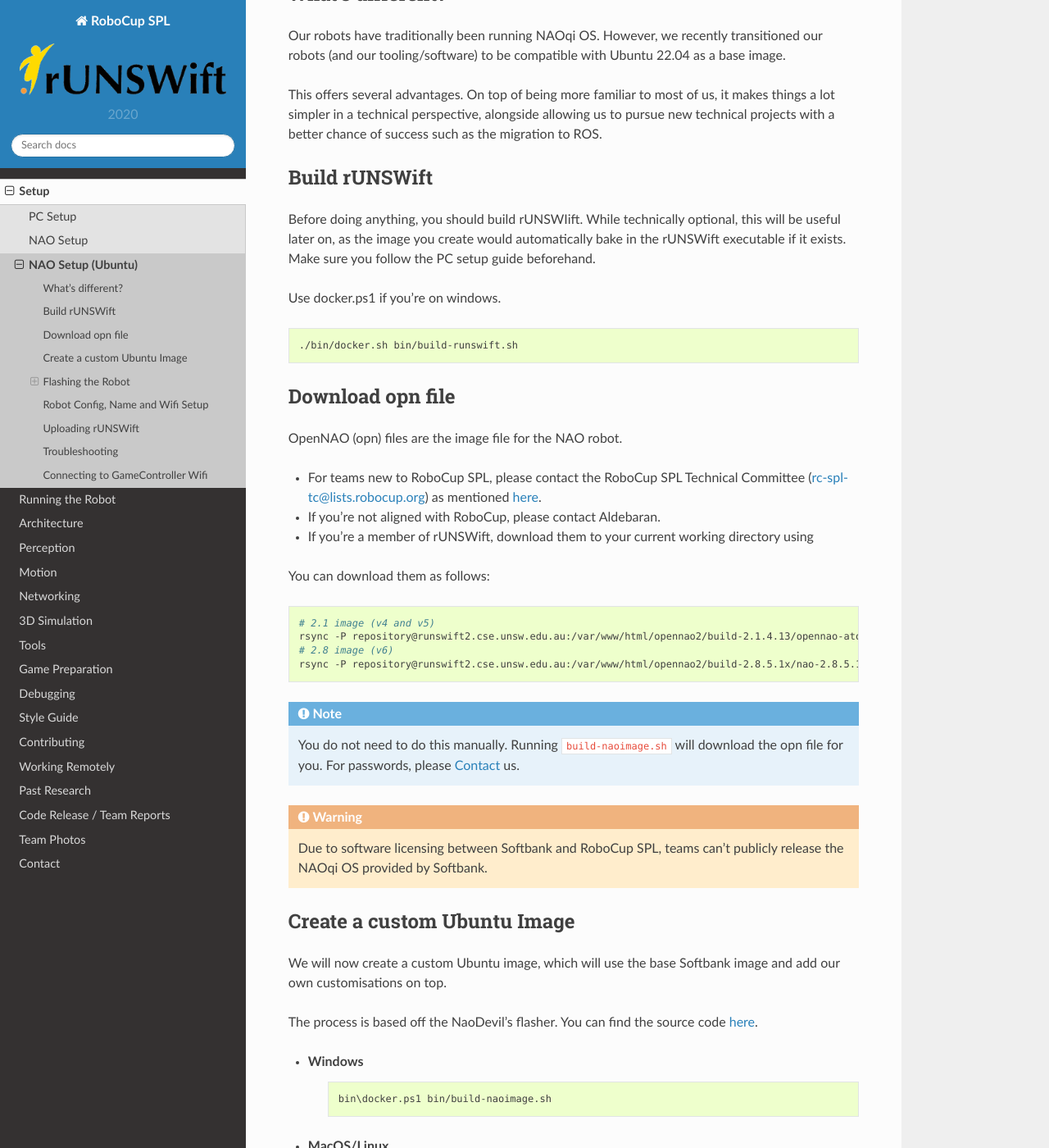
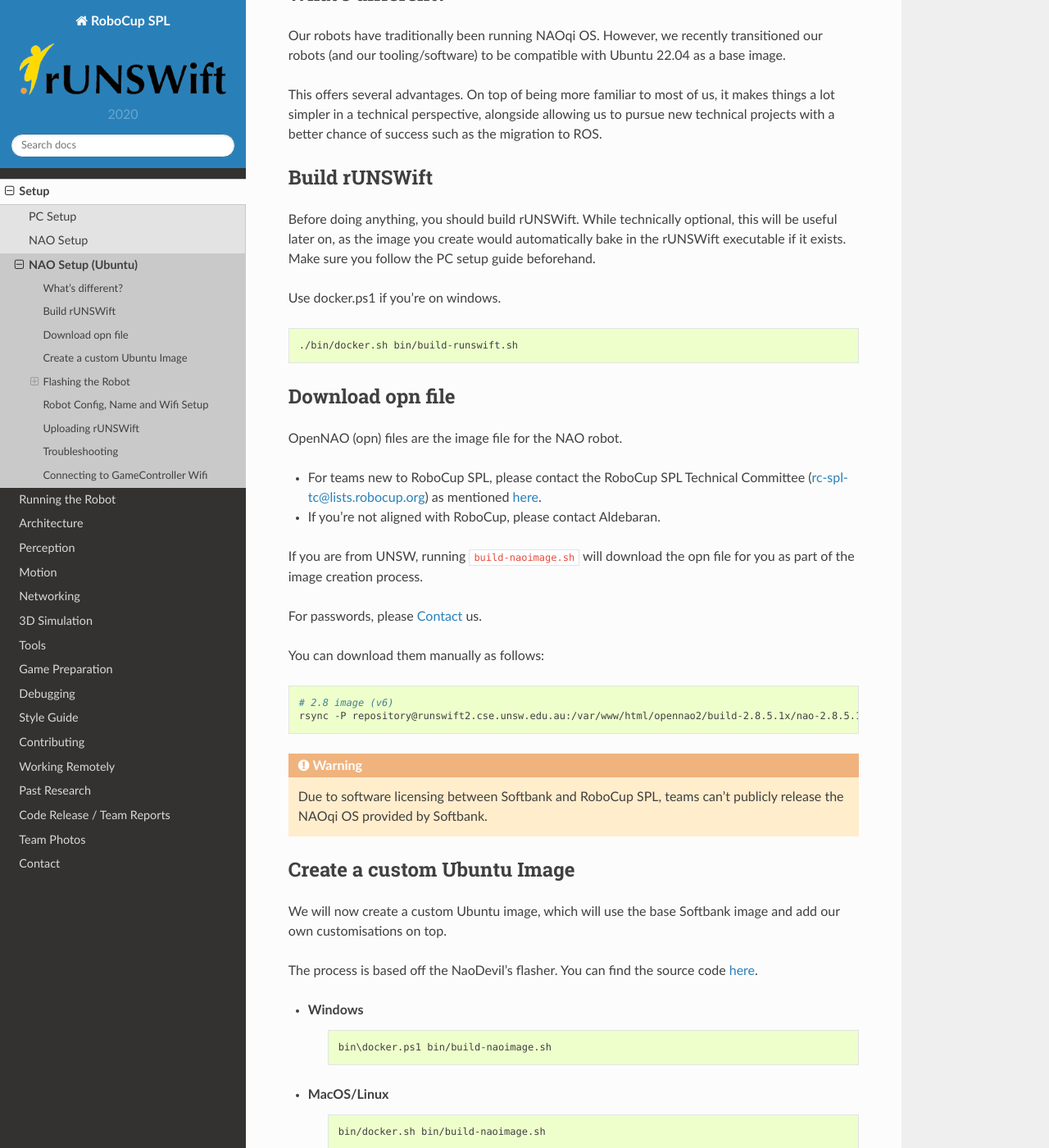
Before and after one commit to UNSWComputing/rUNSWift-docs, a Sphinx documentation site: the page built from source/setup/nao_setup_ubuntu.rst, in a window 1280 px wide and 1400 px high, scrolled down 453 px. Shown: the whole window at 82% size. Built offline with Sphinx 7.4.7 and the Read the Docs theme 2.0.0, drawn with Linux system fonts in a browser that asks for light colours; some of the changed text lies outside the part shown.

Commit message:
comments

```diff
--- a/source/setup/nao_setup_ubuntu.rst
+++ b/source/setup/nao_setup_ubuntu.rst
@@ -22,7 +22,7 @@
 *****************
 Build rUNSWift
 *****************
-Before doing anything, you should build rUNSWIift. While technically optional, this will be useful later on, as the image
+Before doing anything, you should build rUNSWift. While technically optional, this will be useful later on, as the image
 you create would automatically bake in the rUNSWift executable if it exists. Make sure you follow the PC setup guide beforehand.
 
 
@@ -44,21 +44,17 @@
 
 - If you're not aligned with RoboCup, please contact Aldebaran.
 
-- If you're a member of rUNSWift, download them to your current working directory using
 
-You can download them as follows:
+If you are from UNSW, running ``build-naoimage.sh`` will download the opn file for you as part of the image creation process.
+
+For passwords, please :ref:`contact` us.
+
+You can download them manually as follows:
 
 .. code-block:: bash
 
-    # 2.1 image (v4 and v5)
-    rsync -P repository@runswift2.cse.unsw.edu.au:/var/www/html/opennao2/build-2.1.4.13/opennao-atom-system-image-2.1.4.13_2015-08-27.opn .
     # 2.8 image (v6)
     rsync -P repository@runswift2.cse.unsw.edu.au:/var/www/html/opennao2/build-2.8.5.1x/nao-2.8.5.11_ROBOCUP_ONLY_with_root.opn .
-
-.. note::
-    You do not need to do this manually. Running ``build-naoimage.sh`` will download the opn file for you.
-    For passwords, please :ref:`contact` us.
-
 
 
 .. warning::
@@ -100,17 +96,14 @@
 
 This approach is likely to work with the least amount of complications.
 
-#.  Follow the instructions on
-    `Softbank's Documentation <http://doc.aldebaran.com/2-1/software/naoflasher/naoflasher.html>`_
+Using the output opn file (``softwares/image.opn``), you can either use the official Nao Flasher or ``dd`` on Linux/Mac to flash the USB.
 
-    .. note::
-        The 2.1 flasher also works with the 2.8 opn.  You can also just use dd on linux and mac.
+If you wish to use the official Nao Flasher, follow the instructions on `Softbank's Documentation <http://doc.aldebaran.com/2-1/software/naoflasher/naoflasher.html>`_
 
-Take the output opn file in ``softwares/image.opn`` and use the above guide and program to flash to a USB of your choice.
-
-You can also use the flash script in the bin directory to flash the USB.  A help menu will be displayed without args.
+You can also use the flash script in the bin directory to flash the USB using ``dd``.
     .. code-block:: bash
 
+        # run without args to view the help menu
         ./bin/make-usb.sh
 
 
@@ -138,8 +131,8 @@
 **If the robots are new** you will need to:
 
 * Add the robot to ``robots/robots.cfg``
-    * You can find its head id via ``cat /sys/qi/head_id``.
-    * If you don't know it yet, you can flash without adding the robot to this file, and discover the head ID by sshing to the IP it calls out after flashing.
+    * You can find its head id via ``cat /sys/qi/head_id`` after SSHing onto the robot.
+    * Note you can flash safely without adding the robot to this file, and discover the head ID by sshing to the IP it calls out after flashing and running the ``cat`` command.
 
 * Add ``<robot-name>`` to the list of robots in ``utils/webnao/src/common/dicts/robots.ts``
 * Create a copy of the default ``.cfg`` file called ``<robot-name>.cfg`` in ``image/home/nao/data/configs/``
@@ -173,14 +166,12 @@
 .. tip::
 
     It's sometimes useful to just flash the base opn image if you experience issues with robot kinematics, but are confident there are no hardware issues.
-    You can simply use the base image with the existing flash methods to restore the default nao image.
+    You can simply use the base image with the aforementioned flash methods to restore the default nao image, and then flash the custom image once you confirm
+    things roughly work as expected on the base image.
 
 .. tip::
 
-    ``<hostname>`` is likely ``nao.local`` for new or factory reset robots.
-
-    Robots that are flashed without factory reset should retain their hostnames and you don't
-    need to specify ``-h <hostname>`` and ``<robot-name>.local`` will be used automatically.
+    ``<hostname>`` is likely ``nao.local`` for new or factory reset robots. This could be used instead of the IP address during setup.
 
 .. tip::
 
```
Also changed, not shown: other parts of source/setup/nao_setup_ubuntu.rst (+2 -1 lines).
